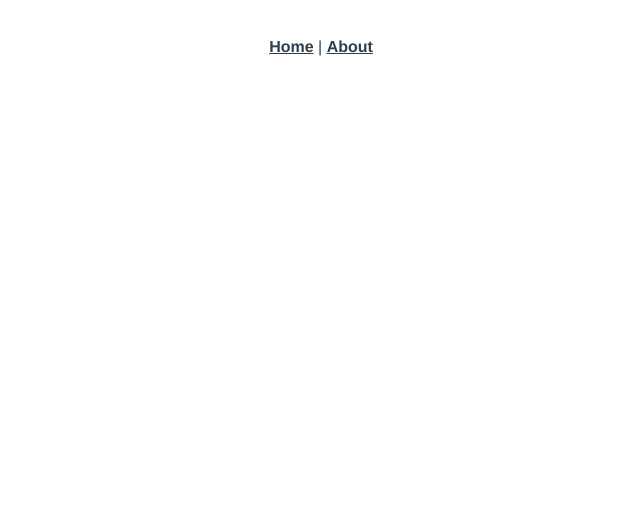
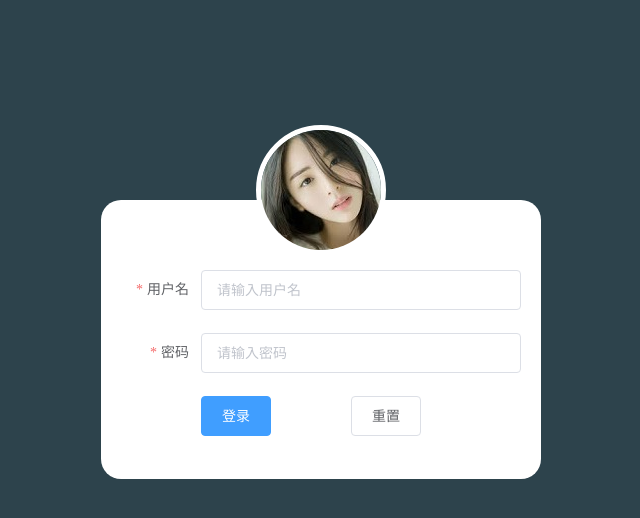
Before and after one commit to get-victory/new, a Vue app: page /#/login in a window 1280 px wide. Shown: the top 518 px of the page, without its empty margins (319-959 px from the left). Built offline with nearby package versions, Linux system fonts and the light colour scheme.

Commit message:
登录页

```diff
--- a/package.json
+++ b/package.json
@@ -9,6 +9,7 @@
   },
   "dependencies": {
     "core-js": "^3.6.5",
+    "element-ui": "^2.13.2",
     "vue": "^2.6.11",
     "vue-router": "^3.2.0"
   },
--- a/src/App.vue
+++ b/src/App.vue
@@ -1,32 +1,16 @@
 <template>
   <div id="app">
-    <div id="nav">
-      <router-link to="/">Home</router-link> |
-      <router-link to="/about">About</router-link>
-    </div>
-    <router-view/>
+    <router-view></router-view>
   </div>
 </template>
 
 <style lang="scss">
-#app {
-  font-family: Avenir, Helvetica, Arial, sans-serif;
-  -webkit-font-smoothing: antialiased;
-  -moz-osx-font-smoothing: grayscale;
-  text-align: center;
-  color: #2c3e50;
+*{
+  margin: 0;
+  padding: 0;
 }
-
-#nav {
-  padding: 30px;
-
-  a {
-    font-weight: bold;
-    color: #2c3e50;
-
-    &.router-link-exact-active {
-      color: #42b983;
-    }
-  }
+html,body,#app{
+  width: 100%;
+  height: 100%;
 }
 </style>
--- a/src/components/HelloWorld.vue
+++ /dev/null
@@ -1,59 +0,0 @@
-<template>
-  <div class="hello">
-    <h1>{{ msg }}</h1>
-    <p>
-      For a guide and recipes on how to configure / customize this project,<br>
-      check out the
-      <a href="https://cli.vuejs.org" target="_blank" rel="noopener">vue-cli documentation</a>.
-    </p>
-    <h3>Installed CLI Plugins</h3>
-    <ul>
-      <li><a href="https://github.com/vuejs/vue-cli/tree/dev/packages/%40vue/cli-plugin-babel" target="_blank" rel="noopener">babel</a></li>
-      <li><a href="https://github.com/vuejs/vue-cli/tree/dev/packages/%40vue/cli-plugin-router" target="_blank" rel="noopener">router</a></li>
-      <li><a href="https://github.com/vuejs/vue-cli/tree/dev/packages/%40vue/cli-plugin-eslint" target="_blank" rel="noopener">eslint</a></li>
-    </ul>
-    <h3>Essential Links</h3>
-    <ul>
-      <li><a href="https://vuejs.org" target="_blank" rel="noopener">Core Docs</a></li>
-      <li><a href="https://forum.vuejs.org" target="_blank" rel="noopener">Forum</a></li>
-      <li><a href="https://chat.vuejs.org" target="_blank" rel="noopener">Community Chat</a></li>
-      <li><a href="https://twitter.com/vuejs" target="_blank" rel="noopener">Twitter</a></li>
-      <li><a href="https://news.vuejs.org" target="_blank" rel="noopener">News</a></li>
-    </ul>
-    <h3>Ecosystem</h3>
-    <ul>
-      <li><a href="https://router.vuejs.org" target="_blank" rel="noopener">vue-router</a></li>
-      <li><a href="https://vuex.vuejs.org" target="_blank" rel="noopener">vuex</a></li>
-      <li><a href="https://github.com/vuejs/vue-devtools#vue-devtools" target="_blank" rel="noopener">vue-devtools</a></li>
-      <li><a href="https://vue-loader.vuejs.org" target="_blank" rel="noopener">vue-loader</a></li>
-      <li><a href="https://github.com/vuejs/awesome-vue" target="_blank" rel="noopener">awesome-vue</a></li>
-    </ul>
-  </div>
-</template>
-
-<script>
-export default {
-  name: 'HelloWorld',
-  props: {
-    msg: String
-  }
-}
-</script>
-
-<!-- Add "scoped" attribute to limit CSS to this component only -->
-<style scoped lang="scss">
-h3 {
-  margin: 40px 0 0;
-}
-ul {
-  list-style-type: none;
-  padding: 0;
-}
-li {
-  display: inline-block;
-  margin: 0 10px;
-}
-a {
-  color: #42b983;
-}
-</style>
--- /dev/null
+++ b/src/components/Index.vue
@@ -0,0 +1,38 @@
+<template>
+  <div class="index">
+    <el-container>
+      <el-header>
+        Header
+      </el-header>
+      <el-container>
+        <el-aside width="200px">Aside</el-aside>
+        <el-main>Main</el-main>
+      </el-container>
+    </el-container>
+  </div>
+</template>
+
+<script>
+export default {
+
+}
+</script>
+
+<style lang='scss' scoped>
+.index {
+  height: 100%;
+  .el-header {
+    background-color: #d8d8d8;
+    display: flex;
+    }
+  }
+  .el-aside {
+    background-color: #545c64;
+    .el-menu {
+      border: none;
+    }
+  }
+  .el-main {
+    background-color: #ecf0f1;
+  }
+</style>
--- /dev/null
+++ b/src/components/Login.vue
@@ -0,0 +1,79 @@
+<template>
+  <div class="login">
+    <el-form label-width="80px" :model="form" ref="form" :rules="rules">
+      <img src="../assets/avatar.jpg" alt="" class="logo">
+      <el-form-item label="用户名" prop="username">
+        <el-input placeholder="请输入用户名" v-model="form.username"></el-input>
+      </el-form-item>
+      <el-form-item label="密码" prop="password">
+        <el-input placeholder="请输入密码" v-model="form.password"></el-input>
+      </el-form-item>
+     <el-form-item>
+        <el-button @click="Loginbtn"  class="btn" type="primary">登录</el-button>
+        <el-button @click="ResetForm">重置</el-button>
+     </el-form-item>
+    </el-form>
+  </div>
+</template>
+
+<script>
+export default {
+  data () {
+    return {
+      form: {
+        username: '',
+        password: ''
+      },
+      rules: {
+        username: [
+          { required: true, message: '请输入正确的用户名', trigger: ['blur', 'change'] },
+          { min: 3, max: 8, message: '长度在 3 到 8个字符', trigger: ['blur', 'change'] }
+        ],
+        password: [
+          { required: true, message: '请输入正确的密码', trigger: ['blur', 'change'] },
+          { min: 6, max: 10, message: '长度在 6 到 10个字符', trigger: ['blur', 'change'] }
+        ]
+      }
+    }
+  },
+  methods: {
+    Loginbtn () {
+
+    },
+    ResetForm () {
+      // 获取到form组件，调用组件的重置方法
+      this.$refs.form.resetFields()
+    }
+  }
+}
+</script>
+
+<style lang="scss" scoped>
+.login{
+  width: 100%;
+  height: 100%;
+  overflow: hidden;
+  background-color: #2d434c;
+  .el-form{
+    width: 400px;
+    padding: 20px;
+    padding-top: 70px;
+    margin:0 auto;
+    margin-top: 200px;
+    border-radius: 20px;
+    background-color: #fff;
+    position: relative;
+    .logo{
+      position: absolute;
+      left: 50%;
+      transform: translateX(-50%);
+      top: -75px;
+      border-radius: 50%;
+      border: 5px solid #fff;
+    }
+      .btn{
+        margin-right: 70px;
+      }
+  }
+}
+</style>
--- a/src/main.js
+++ b/src/main.js
@@ -1,8 +1,11 @@
 import Vue from 'vue'
 import App from './App.vue'
 import router from './router'
+import ElementUI from 'element-ui'
+import 'element-ui/lib/theme-chalk/index.css'
 
 Vue.config.productionTip = false
+Vue.use(ElementUI)
 
 new Vue({
   router,
--- a/src/router/index.js
+++ b/src/router/index.js
@@ -1,23 +1,14 @@
 import Vue from 'vue'
 import VueRouter from 'vue-router'
-import Home from '../views/Home.vue'
+import Login from '../components/Login.vue'
+import Index from '../components/Index.vue'
 
 Vue.use(VueRouter)
 
 const routes = [
-  {
-    path: '/',
-    name: 'Home',
-    component: Home
-  },
-  {
-    path: '/about',
-    name: 'About',
-    // route level code-splitting
-    // this generates a separate chunk (about.[hash].js) for this route
-    // which is lazy-loaded when the route is visited.
-    component: () => import(/* webpackChunkName: "about" */ '../views/About.vue')
-  }
+  { path: '/login', name: 'login', component: Login },
+  { path: '/index', name: 'index', component: Index }
+
 ]
 
 const router = new VueRouter({
--- a/src/views/About.vue
+++ /dev/null
@@ -1,5 +0,0 @@
-<template>
-  <div class="about">
-    <h1>This is an about page</h1>
-  </div>
-</template>
--- a/src/views/Home.vue
+++ /dev/null
@@ -1,18 +0,0 @@
-<template>
-  <div class="home">
-    <img alt="Vue logo" src="../assets/logo.png">
-    <HelloWorld msg="Welcome to Your Vue.js App"/>
-  </div>
-</template>
-
-<script>
-// @ is an alias to /src
-import HelloWorld from '@/components/HelloWorld.vue'
-
-export default {
-  name: 'Home',
-  components: {
-    HelloWorld
-  }
-}
-</script>
--- /dev/null
+++ b/vue.config.js
@@ -0,0 +1,6 @@
+module.exports = {
+  devServer: {
+    open: true,
+    port: 3000
+  }
+}
```
Also changed, not shown: src/assets/avatar.jpg (added), 1 other file (tests, documents, lock files or other folders).
